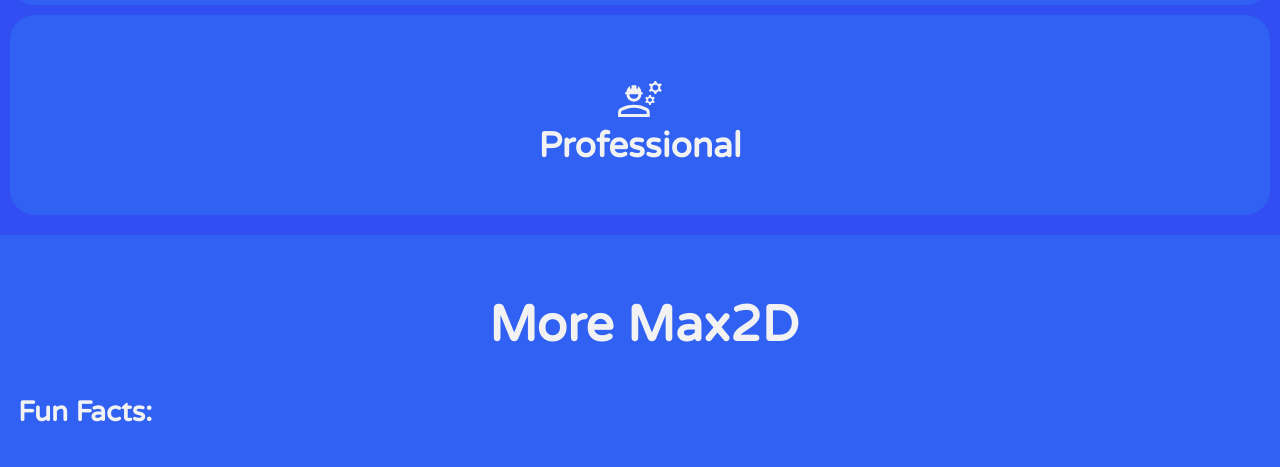
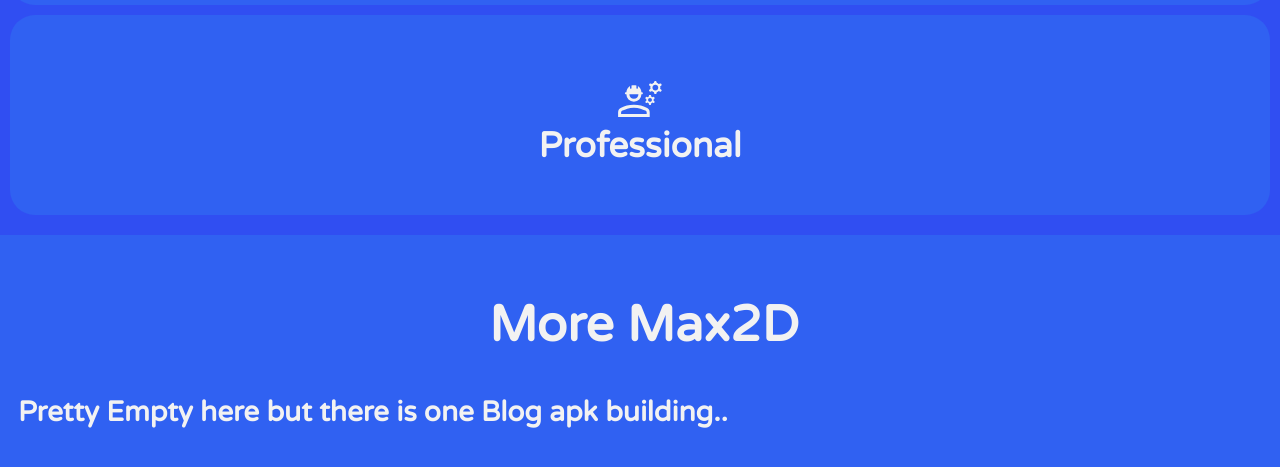
Before and after one commit to Liamlol1919/Max2d, a plain HTML site: page index.html in a window 1280 px wide. Shown: the part 1498-1965 px from the top of the page. Drawn offline with Linux system fonts and the light colour scheme.

Commit message:
Create index.html

```diff
--- a/index.html
+++ b/index.html
@@ -67,7 +67,8 @@
             <div class="inside" id="pag3">
                 <h2><a class="lesons">More Max2D</a></h2>
                 <p class="texxt">
-                    Fun Facts:
+                    Pretty Empty here but there is one Blog
+                    <a href="apk/index.html">apk building..</a>
 
                 </p>
             </div>
```
